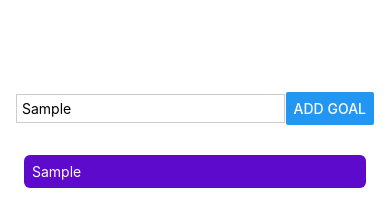
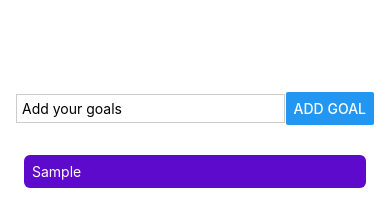
Before and after one commit to jozzbruer/goal-app, a React Native app: screen / in a window 390 px wide. Both pictures are taken after typing "Sample" into the empty fields and a click on the button "ADD GOAL". Shown: the top 197 px of the page. Built offline with nearby package versions, Linux system fonts and the light colour scheme.

Commit message:
Spliting the application in diffement components

```diff
--- a/App.js
+++ b/App.js
@@ -1,49 +1,27 @@
-import { StatusBar } from 'expo-status-bar';
 import { useState } from 'react';
-import {
-	Button,
-	FlatList,
-	ScrollView,
-	StyleSheet,
-	Text,
-	TextInput,
-	View,
-} from 'react-native';
+import { Button, FlatList, StyleSheet, TextInput, View } from 'react-native';
+import GoalItem from './components/GoalItem';
+import GoalInput from './components/GoalInput';
 
 export default function App() {
-	const [enteredGoalText, setEnteredGoalText] = useState('');
 	const [courseGoals, setCourseGoals] = useState([]);
 
-	const goalInputHandler = (enteredText) => {
-		setEnteredGoalText(enteredText);
-	};
-	const addGoalHandler = () => {
+	const addGoalHandler = (enteredGoalText) => {
 		setCourseGoals([...courseGoals, enteredGoalText]);
 	};
 
 	return (
 		<View style={styles.appContainer}>
-			<View style={styles.inputContainer}>
-				<TextInput
-					style={styles.textInput}
-					placeholder='Add your goals'
-					onChangeText={goalInputHandler}
-				/>
-				<Button
-					title='Add Goal'
-					onPress={addGoalHandler}
-				/>
-			</View>
+			<GoalInput onAddGoal={addGoalHandler} />
 			<View style={styles.goalsContainer}>
 				<FlatList
 					data={courseGoals}
 					renderItem={(itemData) => {
 						return (
-							<View
-								key={itemData.index}
-								style={styles.goalItem}>
-								<Text style={styles.goalItemText}>{itemData.item}</Text>
-							</View>
+							<GoalItem
+								// key={itemData.index}
+								data={itemData.item}
+							/>
 						);
 					}}
 				/>
--- /dev/null
+++ b/components/GoalInput.js
@@ -0,0 +1,49 @@
+import { useState } from 'react';
+import { Button, StyleSheet, TextInput, View } from 'react-native';
+
+const GoalInput = ({ onAddGoal }) => {
+	const [enteredGoalText, setEnteredGoalText] = useState('');
+	const goalInputHandler = (enteredText) => {
+		setEnteredGoalText(enteredText);
+	};
+
+	const addGoal = () => {
+		if (!enteredGoalText) {
+			return;
+		}
+		onAddGoal(enteredGoalText);
+		setEnteredGoalText('');
+	};
+	return (
+		<View style={styles.inputContainer}>
+			<TextInput
+				style={styles.textInput}
+				placeholder='Add your goals'
+				onChangeText={goalInputHandler}
+				value={enteredGoalText}
+			/>
+			<Button
+				title='Add Goal'
+				onPress={addGoal}
+			/>
+		</View>
+	);
+};
+
+export default GoalInput;
+
+const styles = StyleSheet.create({
+	inputContainer: {
+		flex: 1,
+		flexDirection: 'row',
+		justifyContent: 'space-between',
+		alignItems: 'center',
+		marginTop: 20,
+	},
+	textInput: {
+		borderWidth: 1,
+		borderColor: '#cccccc',
+		width: '75%',
+		padding: 5,
+	},
+});
--- /dev/null
+++ b/components/GoalItem.js
@@ -0,0 +1,22 @@
+import { StyleSheet, Text, View } from 'react-native';
+
+const GoalItem = ({ key, data }) => {
+	return (
+		<View style={styles.goalItem}>
+			<Text style={styles.goalItemText}>{data}</Text>
+		</View>
+	);
+};
+
+export default GoalItem;
+const styles = StyleSheet.create({
+	goalItem: {
+		margin: 8,
+		borderRadius: 6,
+		backgroundColor: '#5e0acc',
+		padding: 8,
+	},
+	goalItemText: {
+		color: '#fff',
+	},
+});
```
